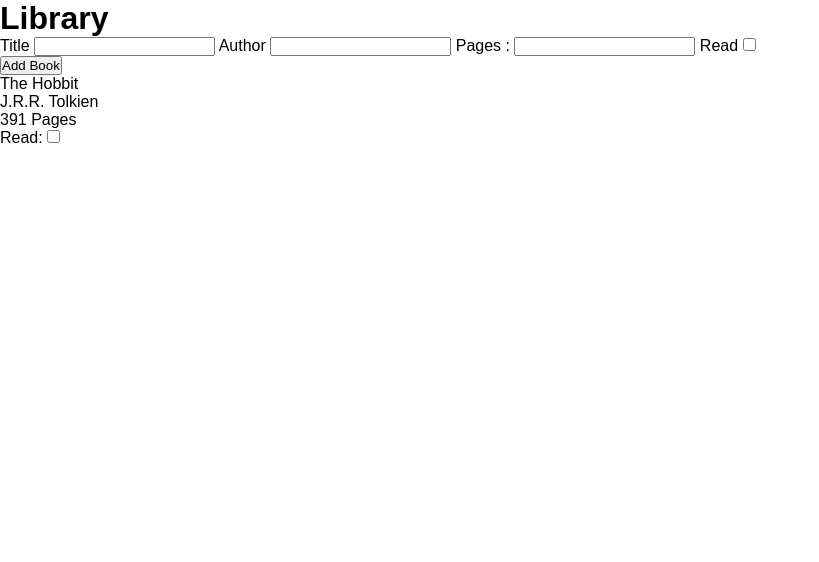
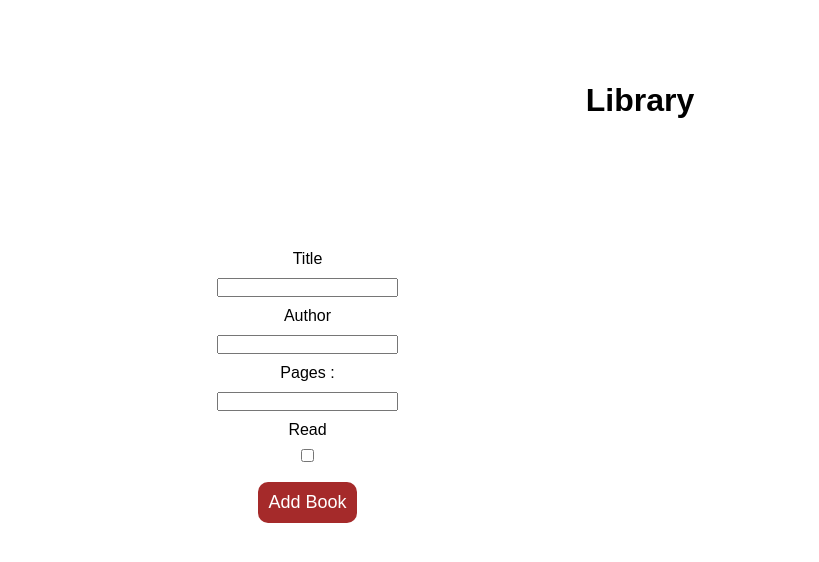
Before and after one commit to SwegCet/libraryProject, a plain HTML site: page index.html in a window 1280 px wide. Shown: the whole page, without its empty margins (0-819 px from the left). Drawn offline with Linux system fonts and the light colour scheme.

Commit message:
Finished Working on the AddBookToLibrary() function, need to work on removing

```diff
--- a/index.html
+++ b/index.html
@@ -29,12 +29,14 @@
 
                 <label for="bookCheck">Read</label>
                 <input type="checkbox" class="bookReadInput">
+
+                <button type="button" onclick="addBookToLibrary()">Add Book</button>
             </form>
-            <button type="button" onclick="addBookToLibrary()">Add Book</button>
         </div>
 
         <div class="display">
-            <div class="card">
+
+            <!-- <div class="card">
                 <div class="title">The Hobbit</div>
                 <div class="author">J.R.R. Tolkien</div>
                 <div class="pages">391 Pages</div>
@@ -43,6 +45,7 @@
                     <input type="checkbox" name="checkbox" id="read">
                 </div>
             </div>
+        -->
         </div>
 
     </div>
--- a/script.js
+++ b/script.js
@@ -1,9 +1,8 @@
 const myLibrary = []; //Empty Library Array
 
-
 // This is the constructor
-function Book(name, author, pages, read) {
-    this.name = name;
+function Book(title, author, pages, read) {
+    this.title = title;
     this.author = author;
     this.pages = pages;
     this.read = read;
@@ -15,14 +14,15 @@ function addBookToLibrary() {
     const title = document.querySelector('.bookTitleInput').value;
     const author = document.querySelector('.bookAuthorInput').value;
     const pages = document.querySelector('.bookPagesInput').value;
-    const check = document.querySelector('.bookReadInput').checked;
+    const read = document.querySelector('.bookReadInput').checked;
     //Check if the inputs were filled
     if (title && author && pages) {
         //If everything is filled, populate the array
-        newBook = new Book(name, author, pages, read);
+        const newBook = new Book(title, author, pages, read);
         myLibrary.push(newBook);
         displayBook();
         //Clear form for user
+        const bookForm = document.querySelector("#bookForm")
         bookForm.reset()
     }
     else {
@@ -30,11 +30,55 @@ function addBookToLibrary() {
     }
     //Need a Display function to display the new book
     function displayBook() {
+        //Select the Display Div so that it displays the cards there
+        const display = document.querySelector('.display');
+
+        //Clear previous content
+        display.innerHTML = '';
+
         //Loops through the array to display each book
         myLibrary.forEach((newBook, index) => {
+            //Need to create new elements to display the userInput cards
+            //Populate these "new" elements with the userInput (Objects)
+            // Create Card
+            const card = document.createElement("div");
+            card.className = 'card';
 
+            const titleDisplay = document.createElement("div");
+            titleDisplay.className = 'title';
+            titleDisplay.textContent = newBook.title;
+
+            const authorDisplay = document.createElement("div");
+            authorDisplay.className = 'author';
+            authorDisplay.textContent = newBook.author;
+
+            const pagesDisplay = document.createElement("div");
+            pagesDisplay.className = 'pages';
+            pagesDisplay.textContent = `${newBook.pages} Pages`;
+
+            const readContainerDisplay = document.createElement("div");
+            readContainerDisplay.className = 'read-container';
+
+            const labelDisplay = document.createElement("label");
+            labelDisplay.setAttribute('for', `read-${index}`)
+            labelDisplay.textContent = "Read: ";
+
+            const readDisplay = document.createElement("input")
+            readDisplay.type = "checkbox";
+            readDisplay.className = 'read';
+            readDisplay.name = `read-${index}`;
+            readDisplay.checked = newBook.read;
+
+            //Last thing to do is appendChild into card
+            readContainerDisplay.appendChild(labelDisplay);
+            readContainerDisplay.appendChild(readDisplay);
+
+            card.appendChild(titleDisplay);
+            card.appendChild(authorDisplay);
+            card.appendChild(pagesDisplay);
+            card.appendChild(readContainerDisplay);
+
+            display.appendChild(card);
         });
-
-        //Last thing to do is appendChild into card
     }
 }
--- a/style.css
+++ b/style.css
@@ -3,3 +3,51 @@
     padding: 0;
     font-family: sans-serif;
 }
+
+.container {
+    display: grid;
+    grid-template-columns: repeat(2, 1fr);
+    grid-template-rows: repeat(3, 200px);
+    gap: 50px;
+}
+
+.heading {
+    display: flex;
+    grid-column: 1 / 3;
+    align-items: center;
+    justify-content: center;
+}
+
+form {
+    display: flex;
+    align-items: center;
+    justify-content: center;
+    flex-direction: column;
+    gap: 10px;
+}
+
+button {
+    padding: 10px;
+    border-radius: 10px;
+    border: 0;
+    background-color: brown;
+    color: white;
+    font-size: 18px;
+    margin: 10px;
+}
+
+.display {
+    display: grid;
+    grid-template-columns: repeat(auto-fit, 250px);
+    gap: 10px;
+}
+
+.card {
+    display: flex;
+    align-items: center;
+    flex-direction: column;
+    border-radius: 10px;
+    padding: 40px;
+    background-color: aqua;
+    gap: 20px;
+}
```
